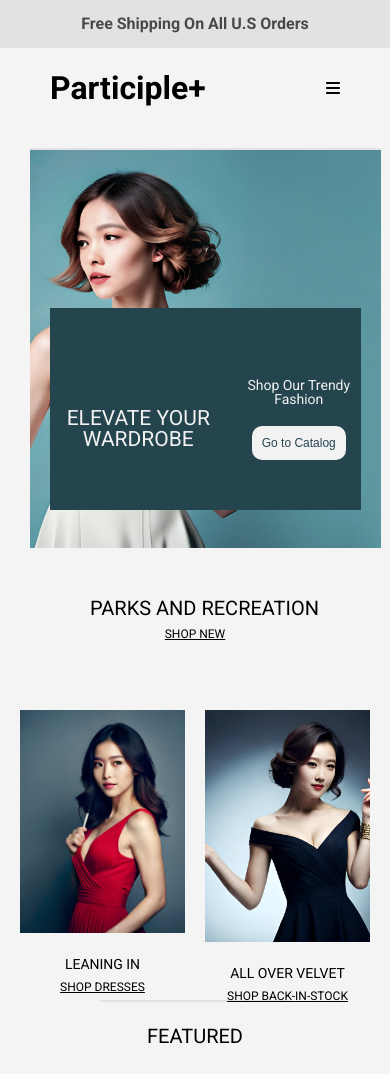
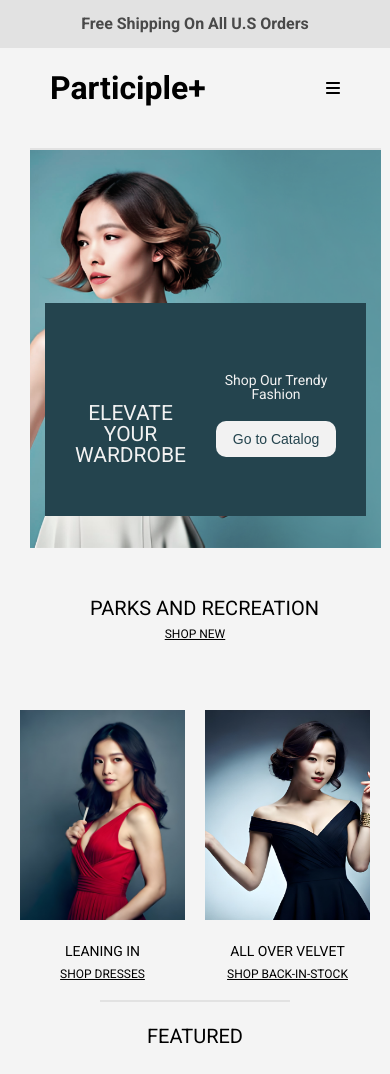
Before and after one commit to oreoluwa212/store_clothing, a React (Vite) app: page / in a window 390 px wide. Shown: the top 1074 px of the page. Built offline with nearby package versions, Linux system fonts and the light colour scheme.

Commit message:
fix: stretched images fixed

```diff
--- a/src/styles/PageStyles.scss
+++ b/src/styles/PageStyles.scss
@@ -210,9 +210,9 @@
       flex-direction: row;
     }
 
-    @media (max-width: 433px) {
+    @media (max-width: 480px) {
       margin: 0px 20px;
-      padding: 50px 10px;
+      padding: 50px 30px;
       width: 400px;
       transition: 850ms;
     }
@@ -317,9 +317,10 @@
             padding: 3px 15px;
           }
 
-          @media (max-width: 433px) {
-            font-size: 12px;
+          @media (max-width: 480px) {
+            font-size: 14px;
             padding: 10px;
+            width: 120px;
           }
         }
 
@@ -414,10 +415,16 @@
       flex-direction: column;
       align-items: center;
       gap: 24px;
-      width: 500px;
-
-      @media (max-width: 420px) {
-        height: 300px;
+      width: 380px;
+
+      img{
+        @media (max-width: 480px) {
+          height: 250px;
+        }
+      }
+
+      @media (max-width: 480px) {
+        height: 250px;
       }
     }
 
@@ -967,9 +974,9 @@
           height: 500px;
         }
 
-        @media (max-width: 400px) {
+        @media (max-width: 480px) {
           width: 250px;
-          height: 400px;
+          height: 300px;
         }
       }
 
```
Also changed, not shown: 2 other files (tests, documents, lock files or other folders).
